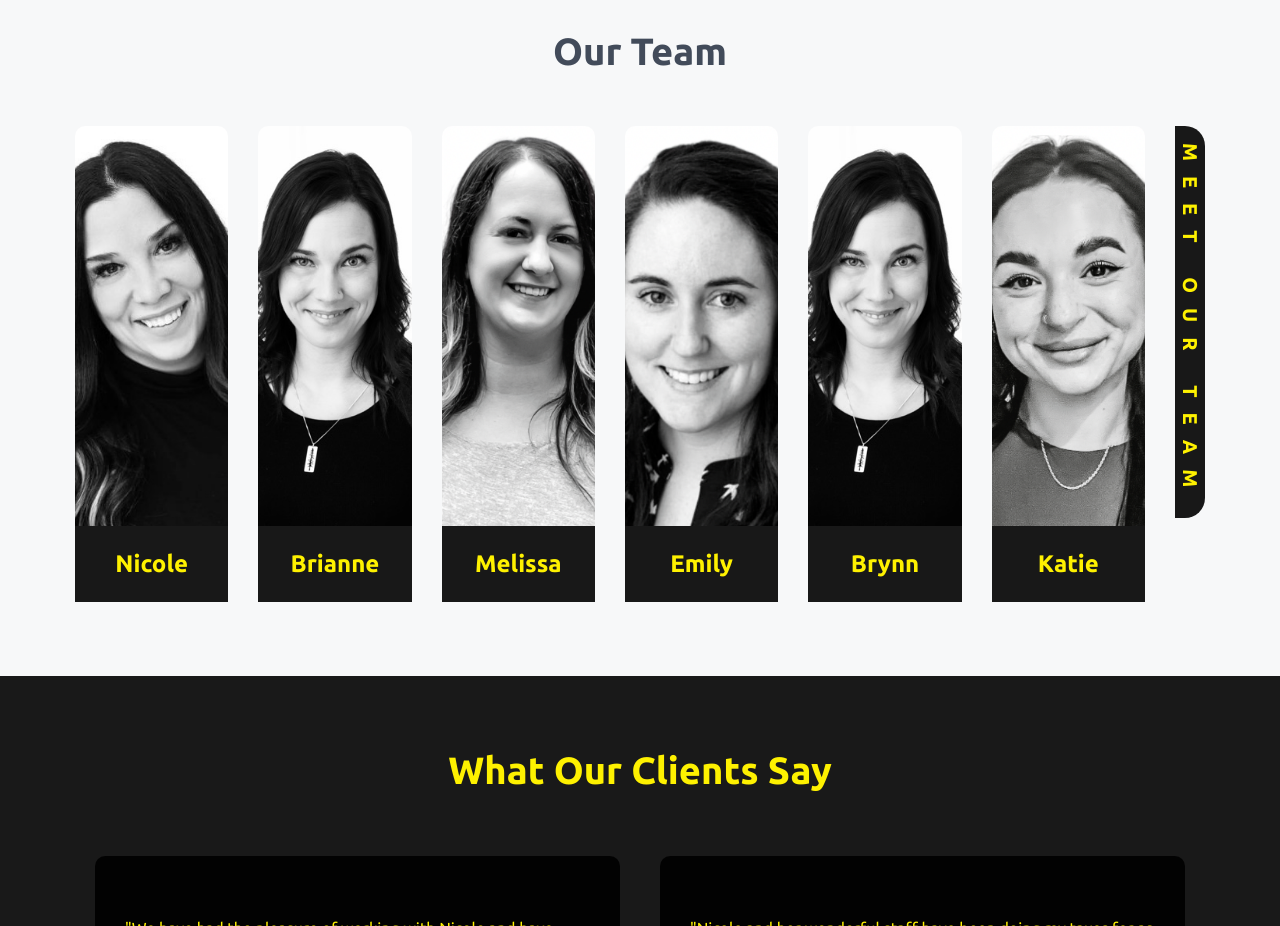
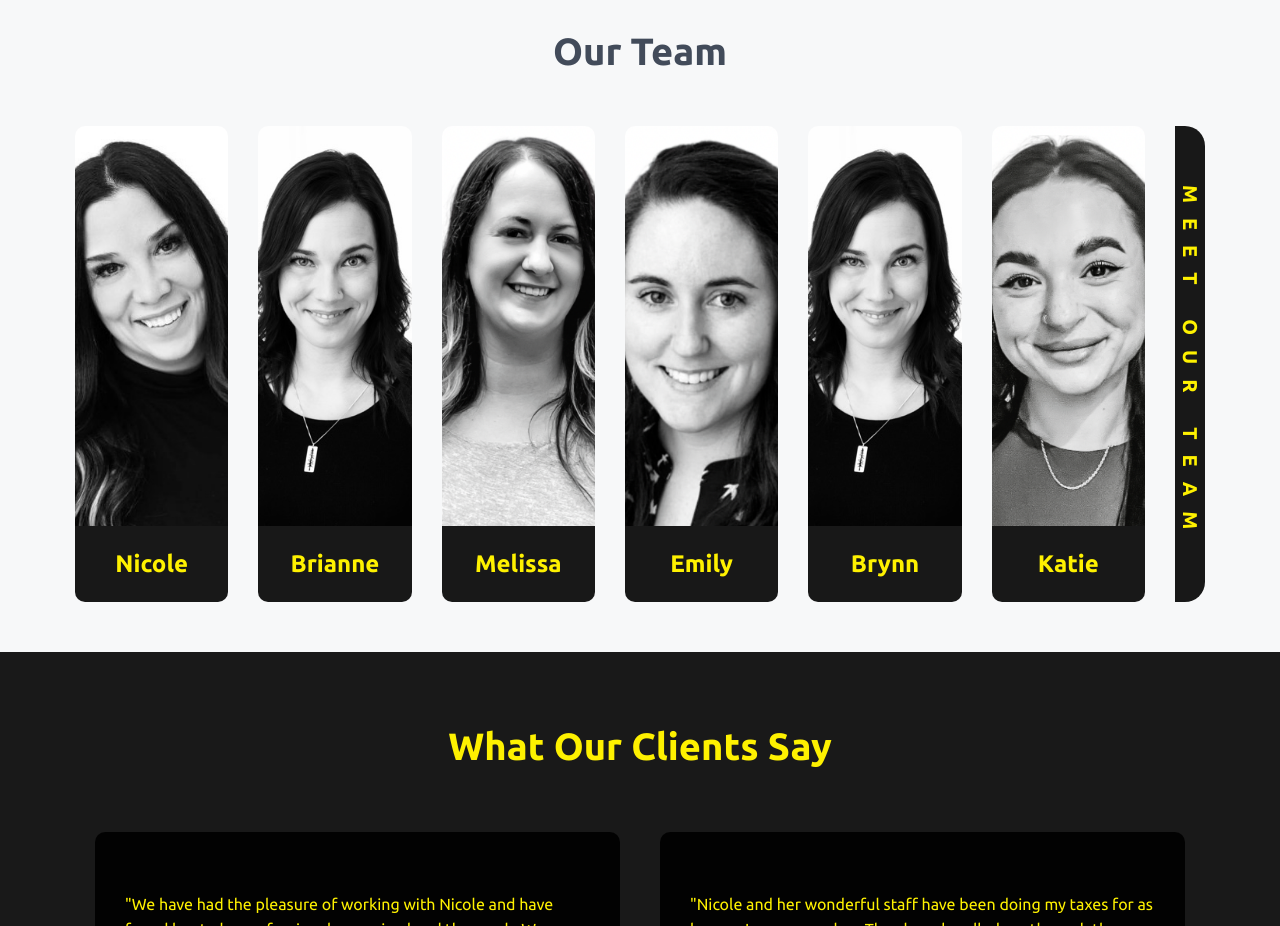
Before and after one commit to nic-dgl103-f24-cvs2/project-stephenyin, a plain HTML site: page index.html in a window 1280 px wide. Shown: the part 2420-3346 px from the top of the page. Drawn offline with Linux system fonts and the light colour scheme.

Commit message:
Bugfix for "Meet Our Team" Button

```diff
--- a/index.html
+++ b/index.html
@@ -85,7 +85,6 @@
     <section class="team bright-background-transparent">
       <div class="team-container content-width">
         <h2>Our Team</h2>
-        <div class="team-img"></div>
         <div class="team-cards">
           <div class="team-card">
             <img class="team-card__image team-card__image__nicole" src="./images/Nicole-Cahoon-small.jpg"
--- a/style.css
+++ b/style.css
@@ -825,11 +825,13 @@ td {
     display: flex;
     flex-direction: row;
     width: 100%;
+    height: auto;
   }
 
   .team-card {
-    min-height: 50rem;
+    /* min-height: 50rem; */
     transition: transform 0.3s ease;
+    height: 100%;
   }
 
   .team-card:hover {
@@ -861,13 +863,11 @@ td {
     border-radius: 0 2rem 2rem 0;
     width: 10%;
     writing-mode: vertical-rl;
-    text-orientation: mixed;
-    text-align: center;
     letter-spacing: 1.5rem;
     font-size: 2rem;
     margin: 0;
     padding: 0;
-    height: 49%;
+    height: auto;
   }
 
   /*-------- FOOTER ---------*/
```
